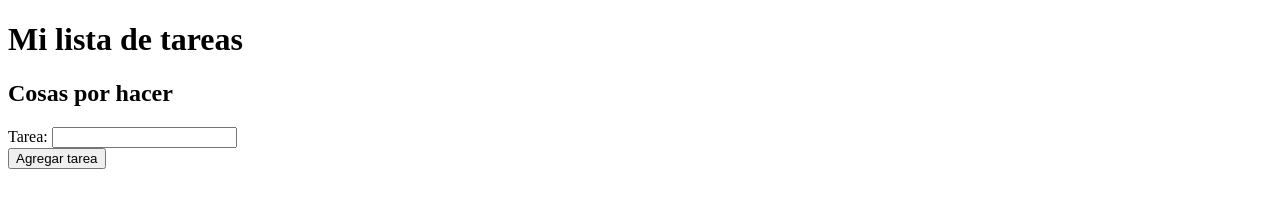
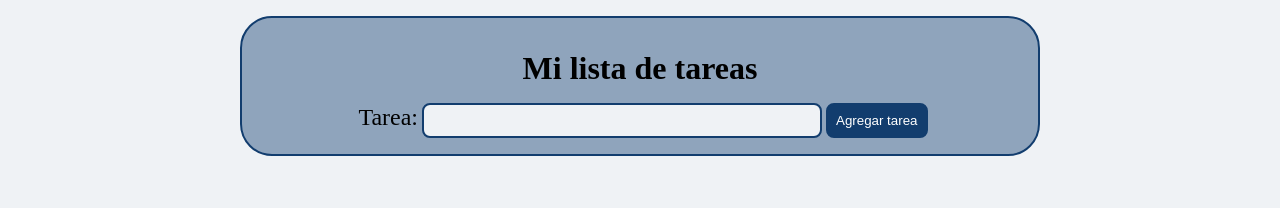
Before and after one commit to angelajasso/todo_list, a plain HTML site: page index.html in a window 1280 px wide. Drawn offline with Linux system fonts and the light colour scheme.

Commit message:
create styles

```diff
--- a/css/style.css
+++ b/css/style.css
@@ -0,0 +1,66 @@
+/*Reset styles*/
+*,
+*::after,
+*::before {
+  box-sizing: border-box;
+}
+
+* {
+  box-sizing: border-box;
+  scroll-behavior: smooth;
+  margin: 0;
+  padding: 0;
+
+  --h: 212;
+  --s: 25%;
+  --l: 95%;
+  --bg-color: hsl(var(--h), var(--s), var(--l));
+  --border-color: hsl(var(--h), 72%, 25%);
+
+  background-color: var(--bg-color);
+  color: var(--h), 72%, 15%;
+}
+
+form {
+  --l: 65%;
+  margin: 1rem auto;
+  width: 50rem;
+  padding: 1rem;
+  border-radius: 2rem;
+  border: 2px solid var(--border-color);
+}
+
+h1 {
+  margin: 1rem;
+  text-align: center;
+  border: none;
+  --l: 65%;
+}
+
+label {
+  display: inline-block;
+  width: 10rem;
+  text-align: right;
+  --l: 65%;
+  font-size: 1.5rem;
+}
+
+input {
+  width: 25rem;
+  border-radius: 0.5rem;
+  padding: 0.5rem;
+  border: 2px solid var(--border-color);
+}
+
+input:focus {
+  --h: 255;
+}
+
+button {
+  border-radius: 0.5rem;
+  padding: 0.5rem;
+  --s: 72%;
+  --l: 25%;
+  border: 2px solid var(--border-color);
+  color: white;
+}
--- a/index.html
+++ b/index.html
@@ -7,14 +7,13 @@
     <link rel="stylesheet" href="./css/style.css" />
   </head>
   <body>
-    <h1>Mi lista de tareas</h1>
     <form>
-      <h2>Cosas por hacer</h2>
+      <h1>Mi lista de tareas</h1>
       <label for="tarea">Tarea:</label>
       <input type="text" id="tarea" />
+      <button>Agregar tarea</button>
+      <ol class="list"></ol>
     </form>
-    <button>Agregar tarea</button>
-    <ol class="list"></ol>
   </body>
   <script src="/script.js"></script>
 </html>
```
